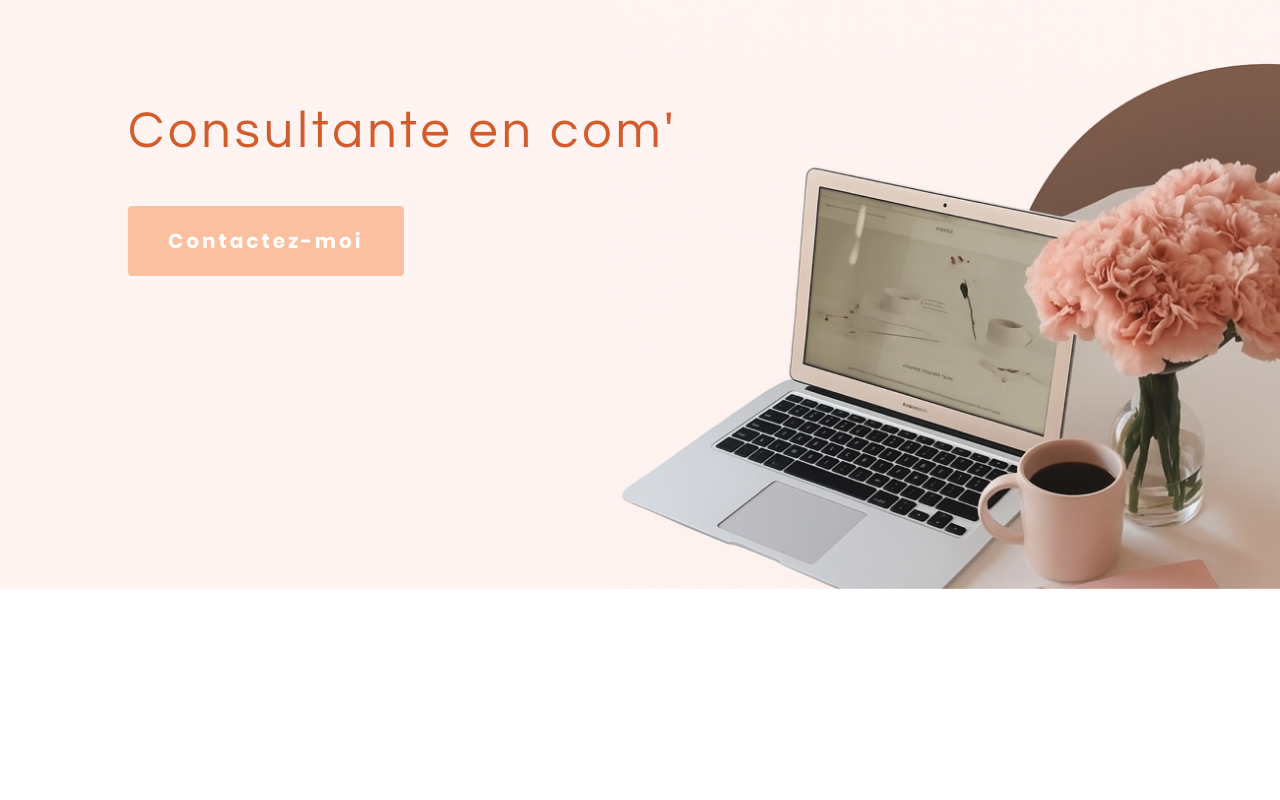
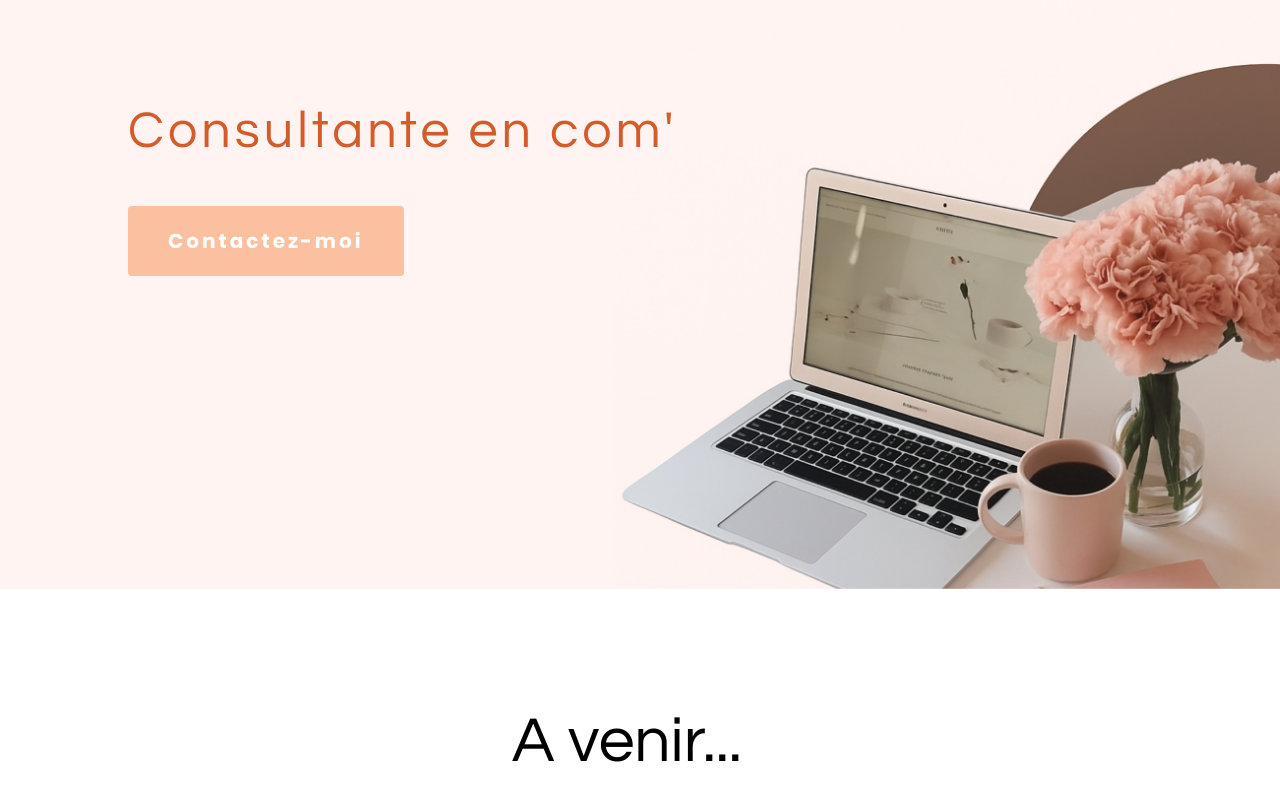
Before and after one commit to Thomas170/clemence-freelance, an Angular app: page / in a window 1280 px wide. Shown: the part 222-1022 px from the top of the page. Before the commit the page ends 811 px from the top, so only its background shows below. Built offline with nearby package versions, Linux system fonts and the light colour scheme.

Commit message:
panda icon

```diff
--- a/src/app/components/my-services/my-services.component.css
+++ b/src/app/components/my-services/my-services.component.css
@@ -0,0 +1,10 @@
+:host {
+    .coming {
+        width: 20%;
+        margin-left: 40%;
+        margin-top: 120px;
+        margin-bottom: 100px;
+        font-size: 64px;
+        font-family: "Questrial", sans-serif;
+    }
+}
--- a/src/app/components/my-services/my-services.component.html
+++ b/src/app/components/my-services/my-services.component.html
@@ -0,0 +1 @@
+<p class="coming">A venir...</p>
```
